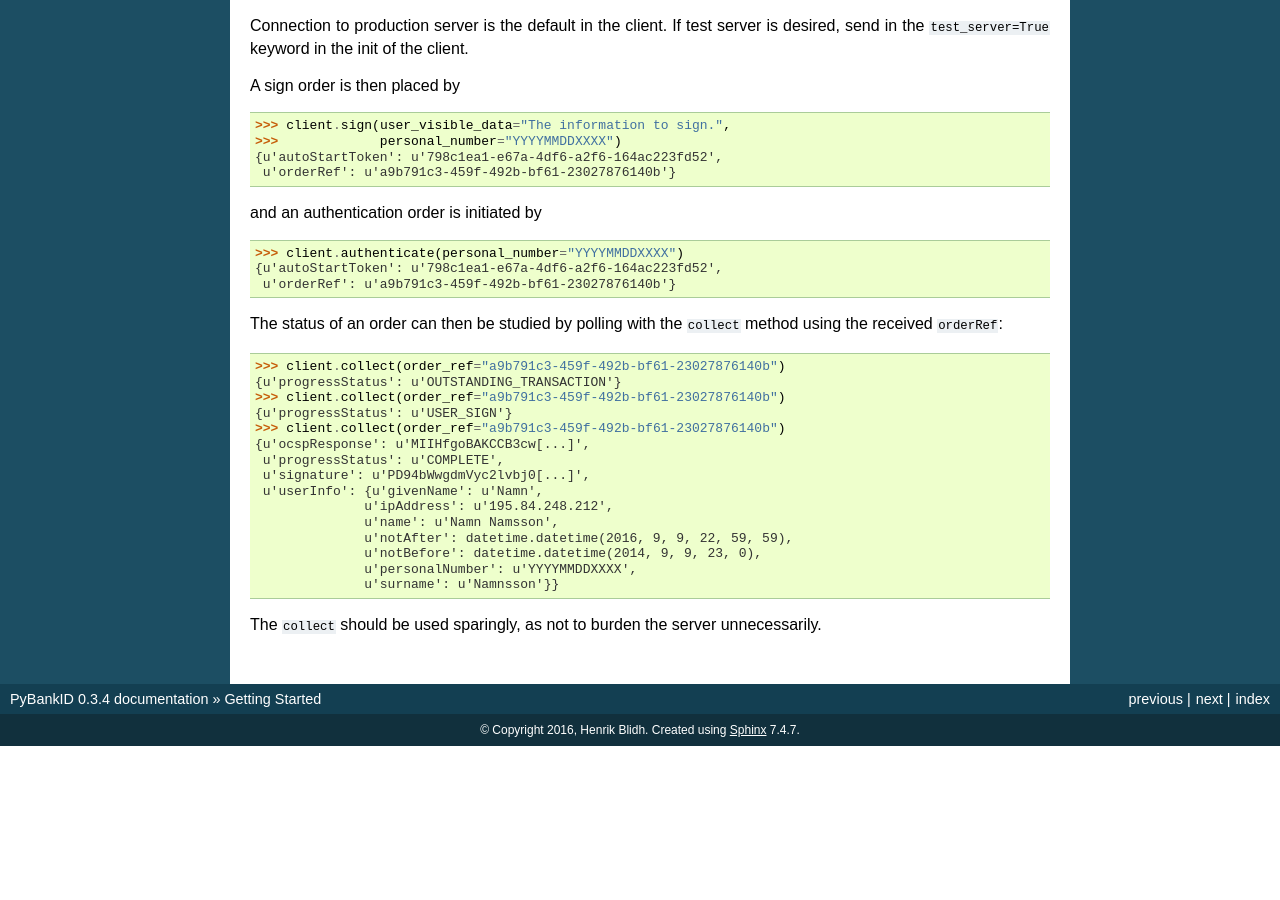
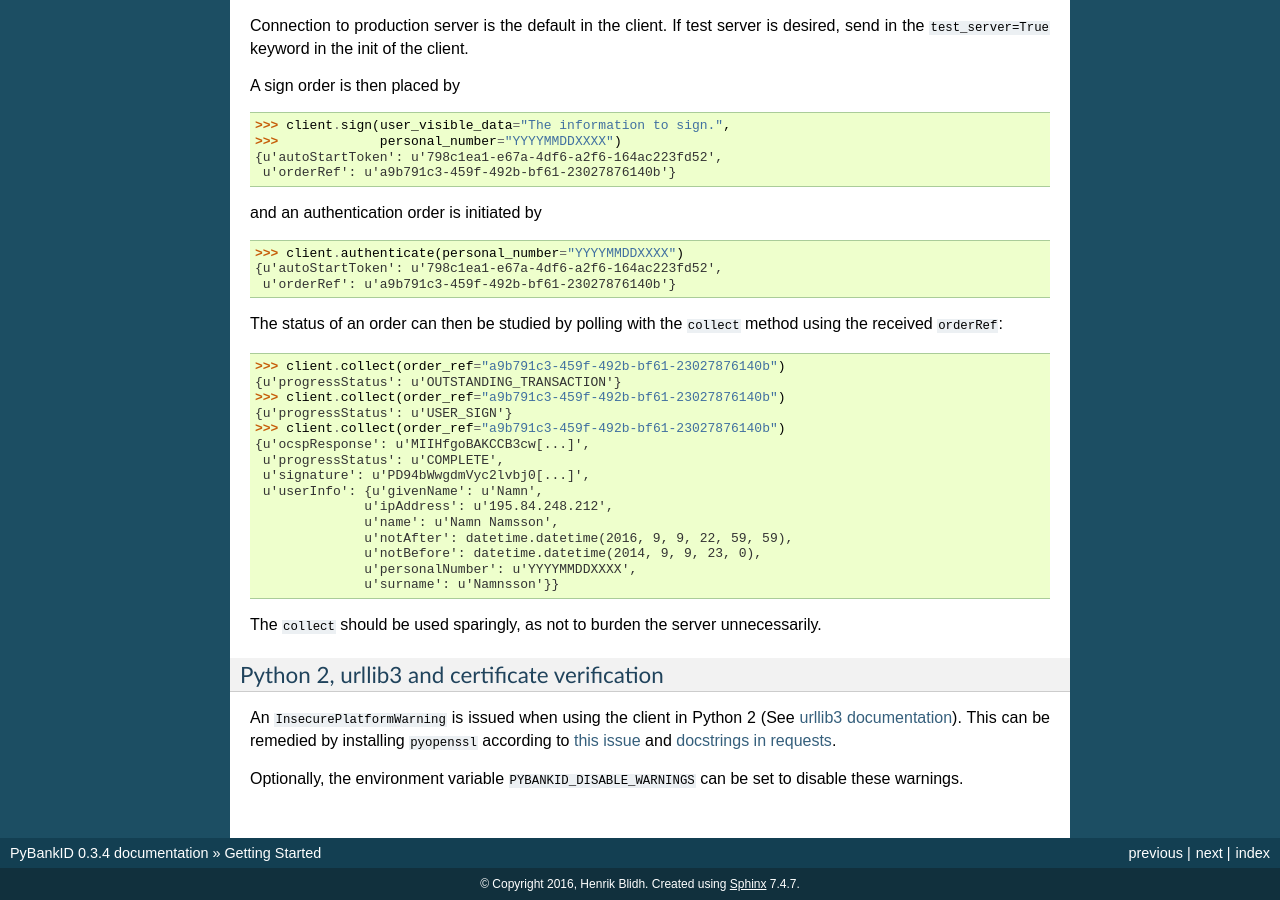
Before and after one commit to hbldh/pybankid, a Sphinx documentation site: the page built from docs/usage.rst, in a window 1280 px wide and 900 px high, scrolled down 727 px. Built offline with Sphinx 7.4.7, drawn with Linux system fonts in a browser that asks for light colours; before the commit the page ends 1473 px from its top, so only the background shows below that; some of the changed text lies outside the part shown.

Commit message:
Documentation updates.

```diff
--- a/README.rst
+++ b/README.rst
@@ -96,13 +96,13 @@ The ``collect`` should be used sparingly, as not to burden the server unnecessar
 Python 2, urllib3 and certificate verification
 ~~~~~~~~~~~~~~~~~~~~~~~~~~~~~~~~~~~~~~~~~~~~~~
 
-An `InsecurePlatformWarning` is issued when using the client in Python 2 (See
+An ``InsecurePlatformWarning`` is issued when using the client in Python 2 (See
 `urllib3 documentation <https://urllib3.readthedocs.org/en/latest/security.html#insecureplatformwarning>`_).
-This can be remedied by installing pyopenssl according to
+This can be remedied by installing ``pyopenssl`` according to
 `this issue <https://github.com/kennethreitz/requests/issues/749>`_ and
 `docstrings in requests <https://github.com/kennethreitz/requests/blob/master/requests/packages/urllib3/contrib/pyopenssl.py>`_.
 
-Optionally, the environment variable `PYBANKID_DISABLE_WARNINGS` can be set to disable these warnings.
+Optionally, the environment variable ``PYBANKID_DISABLE_WARNINGS`` can be set to disable these warnings.
 
 Testing
 -------
--- a/docs/client.rst
+++ b/docs/client.rst
@@ -3,7 +3,7 @@
 BankID Client
 =============
 
-
+The client and the transport class using requests.
 
 .. automodule:: bankid.client
    :members:
--- a/docs/usage.rst
+++ b/docs/usage.rst
@@ -86,3 +86,14 @@ with the ``collect`` method using the received ``orderRef``:
                   u'surname': u'Namnsson'}}
 
 The ``collect`` should be used sparingly, as not to burden the server unnecessarily.
+
+Python 2, urllib3 and certificate verification
+~~~~~~~~~~~~~~~~~~~~~~~~~~~~~~~~~~~~~~~~~~~~~~
+
+An ``InsecurePlatformWarning`` is issued when using the client in Python 2 (See
+`urllib3 documentation <https://urllib3.readthedocs.org/en/latest/security.html#insecureplatformwarning>`_).
+This can be remedied by installing ``pyopenssl`` according to
+`this issue <https://github.com/kennethreitz/requests/issues/749>`_ and
+`docstrings in requests <https://github.com/kennethreitz/requests/blob/master/requests/packages/urllib3/contrib/pyopenssl.py>`_.
+
+Optionally, the environment variable ``PYBANKID_DISABLE_WARNINGS`` can be set to disable these warnings.
```
Also changed, not shown: docs/testcert.rst (+11 -0 lines), 1 other file.
